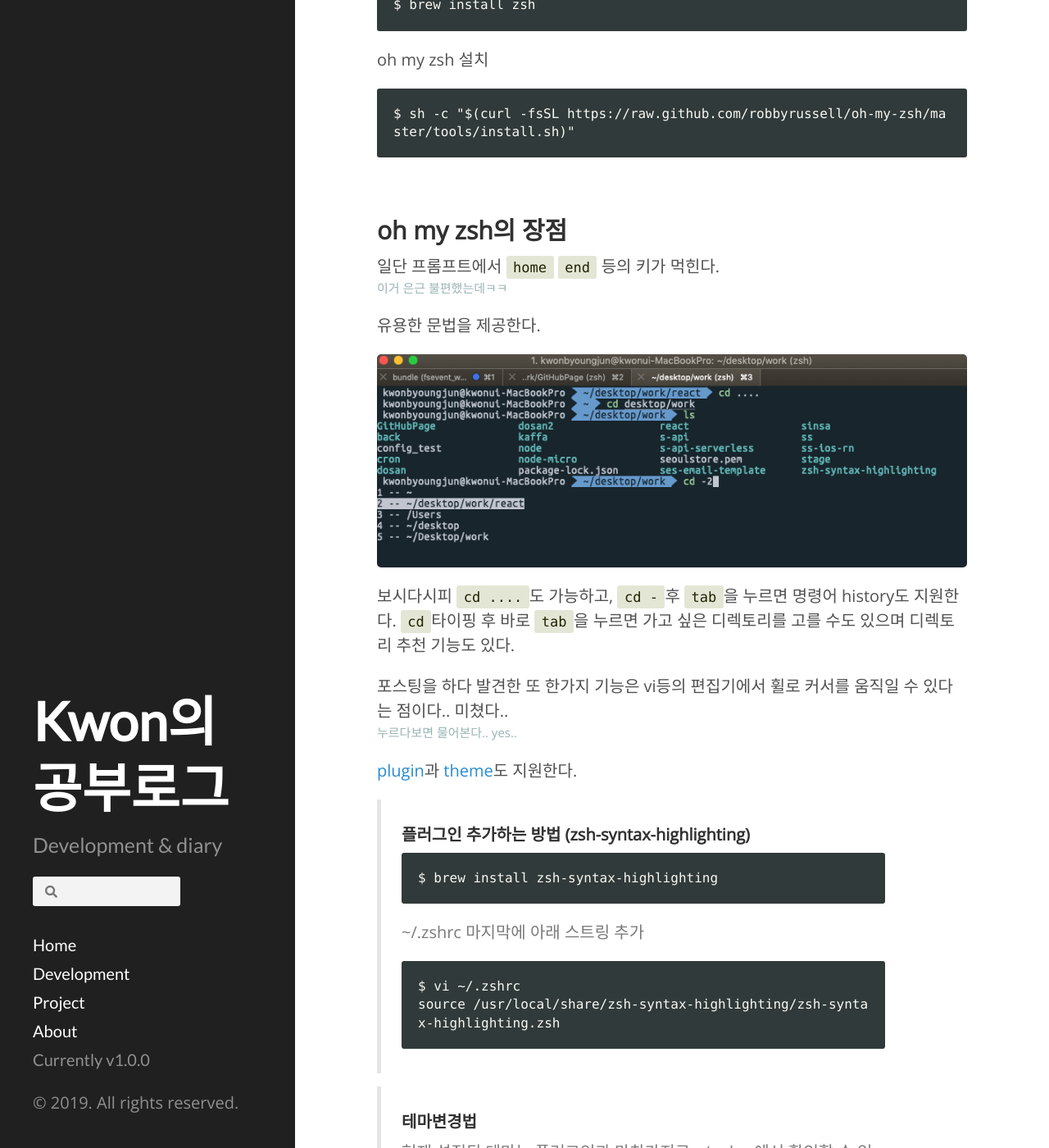
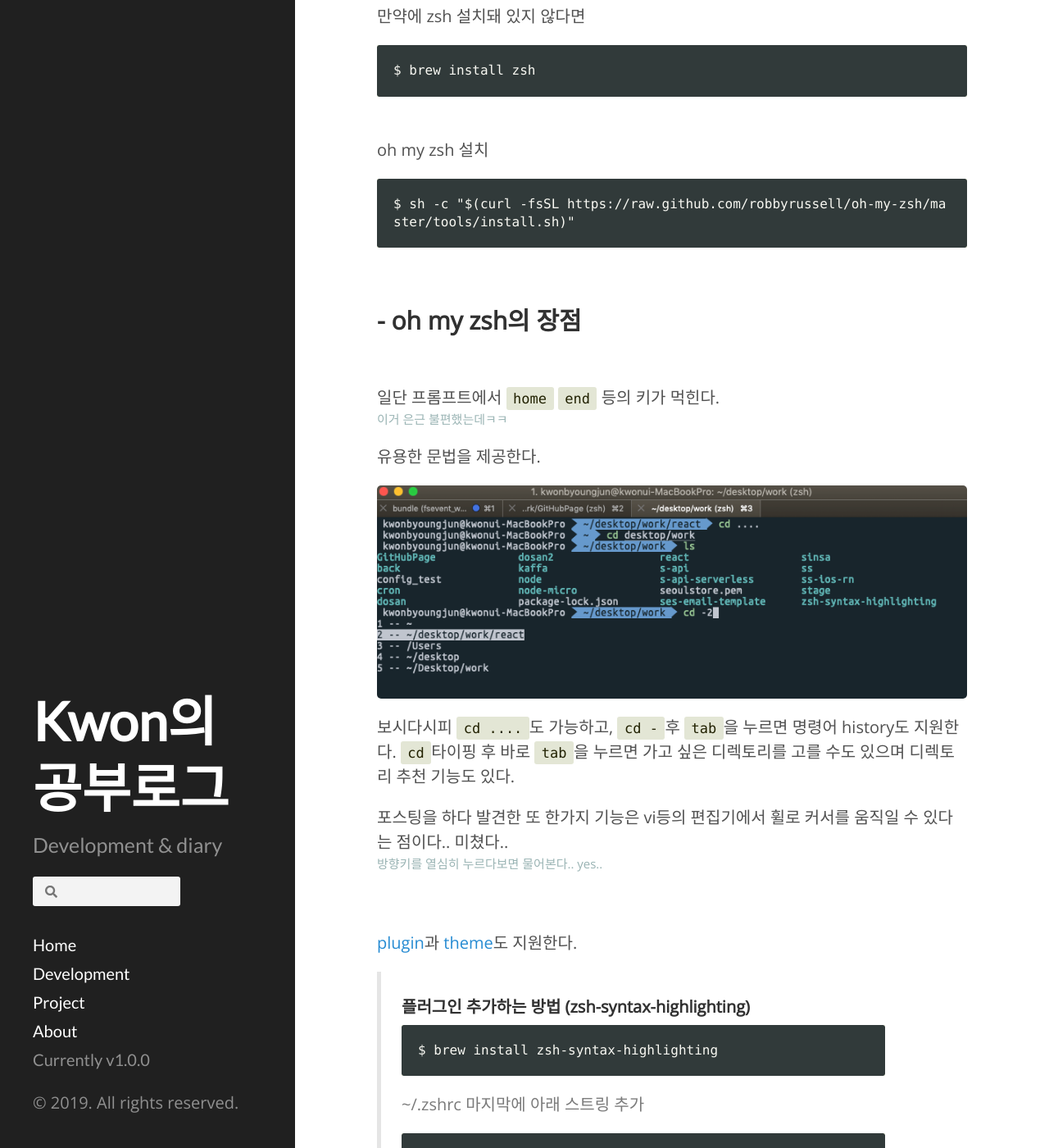
Before and after one commit to finalsoul1/GitHubPage, a Jekyll site: the page built from _posts/2019-04-10-mac-zsh.md, in a window 1280 px wide and 1400 px high, scrolled down 1413 px. Shown: the whole window at 82% size. Built offline with Jekyll 4.4.1, drawn with Linux system fonts in a browser that asks for light colours; nearby versions of some CDN libraries; some web fonts are replaced.

````diff
--- a/_posts/2019-04-10-mac-zsh.md
+++ b/_posts/2019-04-10-mac-zsh.md
@@ -7,34 +7,36 @@ tag: mac
 ![oh-my-zsh1](/public/img/oh-my-zsh-1.png)
 
 맨날 보는 터미널. 지겹지 않게 확 바꾸고 생산성도 높여볼까? 무슨 표어같네
-
+<br>
 일단 macOS 용 패키지 관리자인 [Homebrew](https://brew.sh/index_ko)를 설치해야 한다. 두고두고 써야하니 이번 기회에 설치하자.
 
 ```terminal
 $ /usr/bin/ruby -e "$(curl -fsSL https://raw.githubusercontent.com/Homebrew/install/master/install)"
 ```
-
+<br>
 *여기서 잠깐 상식*
 >Shell은 사용자와 커널 사이의 중간자 역할을 하는 프로그램으로 대화형 사용자 인터페이스라고 할 수 있겠다. 커널은 운영체제의 일부로 컴퓨터 메모리에 항상 떠있는 프로그램이다. 이 커널이 알아들을 수 있도록 사용자의 명령을 해석해주는 통역으로 이해하면 될듯
 
 맥의 기본 Shell은 bash인데 우리는 플러그인으로 기능추가도 되는 zsh를 쓸 것이다. 최종적으로는 zsh의 프레임워크인 [oh my zsh](https://ohmyz.sh/)를 설치하여 이것 저것 해볼 것이다.
-
+<br>
 zsh가 설치되어 있는지 확인
 ```
 $ zsh --version
 zsh 5.7.1 (x86_64-apple-darwin18.2.0)
 ```
+<br>
 만약에 zsh 설치돼 있지 않다면
 ```
 $ brew install zsh
 ```
-
+<br>
 oh my zsh 설치
 ```
 $ sh -c "$(curl -fsSL https://raw.github.com/robbyrussell/oh-my-zsh/master/tools/install.sh)"
 ```
 <br>
-## oh my zsh의 장점
+## - oh my zsh의 장점
+<br>
 
 <p class='marginx'>일단 프롬프트에서 <code class='highlighter-rouge'>home</code> <code class='highlighter-rouge'>end</code> 등의 키가 먹힌다.</p>
 <p class='muted'>이거 은근 불편했는데ㅋㅋ</p>
@@ -45,7 +47,10 @@ $ sh -c "$(curl -fsSL https://raw.github.com/robbyrussell/oh-my-zsh/master/tools
 보시다시피 `cd ....`도 가능하고, `cd -`후 `tab`을 누르면 명령어 history도 지원한다.
 `cd`타이핑 후 바로 `tab`을 누르면 가고 싶은 디렉토리를 고를 수도 있으며 디렉토리 추천 기능도 있다.
 <p class='marginx'>포스팅을 하다 발견한 또 한가지 기능은 vi등의 편집기에서 휠로 커서를 움직일 수 있다는 점이다.. 미쳤다.. </p>
-<p class='muted'>누르다보면 물어본다.. yes..</p>
+<p class='muted'>방향키를 열심히 누르다보면 물어본다.. yes..</p>
+
+<br>
+
 [plugin](https://github.com/robbyrussell/oh-my-zsh/wiki/Plugins)과 [theme](https://github.com/robbyrussell/oh-my-zsh/wiki/Themes)도 지원한다.
 
 > #### 플러그인 추가하는 방법 (zsh-syntax-highlighting)
@@ -58,6 +63,8 @@ $ vi ~/.zshrc
 source /usr/local/share/zsh-syntax-highlighting/zsh-syntax-highlighting.zsh
 ```
 
+<br>
+
 > #### 테마변경법
 현재 설정된 테마는 플러그인과 마찬가지로 ~/.zshrc에서 확인할 수 있다.
 ```
@@ -65,12 +72,16 @@ ZSH_THEME="robbyrussell"
 ```
 변경을 원하는 테마를 설치하고 저 부분을 바꿔주면 된다. 참고로 스샷에 보이는 테마는 많이들 쓰시는 `agnoster`테마 이다.
 
+<br>
+
 ### 포스팅하다 발견한 또다른 팁!!
+<br>
 셸에 이것저것 기능을 추가하다보면 프롬프트 앞부분이 너무 길어져서 명령어를 쓰기에 가독성이 정말 안좋아 진다.
 이해가 안될땐 한번 보면 안다.
 
 ![oh-my-zsh3](/public/img/oh-my-zsh-3.png)
 <p class='muted'>일 안할란다..</p>
+<br>
 
 나는 저 상태로 쓰기 위해 항상 전체화면 (단축키 `command`+`enter`) 으로 작업했다... 역시 모르면 돌아돌아돌아 갈 수 밖에 없다.
 
@@ -78,10 +89,12 @@ ZSH_THEME="robbyrussell"
 
 ![oh-my-zsh4](/public/img/oh-my-zsh-4.png)
 <p class='muted'>완전 좋아..</p>
+<br>
 
 이건 너무 고마우니까 직접 작성하신 포스트로 가서 확인하세요.
 [Make the oh-my-zsh theme agnoster multiline](https://thisismecoding.com/multine-agnoster-oh-my-zsh/)
-번역해주신 분도 있으니 [참고](https://blog.totu.dev/2016/04/08/zsh2line/)
+
+번역해주신 분도 있으니 [참고.](https://blog.totu.dev/2016/04/08/zsh2line/)
 
 
 ---
````
Also changed, not shown: _posts/2019-01-14-js-this.md (+3 -0 lines), _posts/2019-04-09-vscode-tsserver.md (+4 -0 lines), pages/1Development.md (+1 -1 lines).
